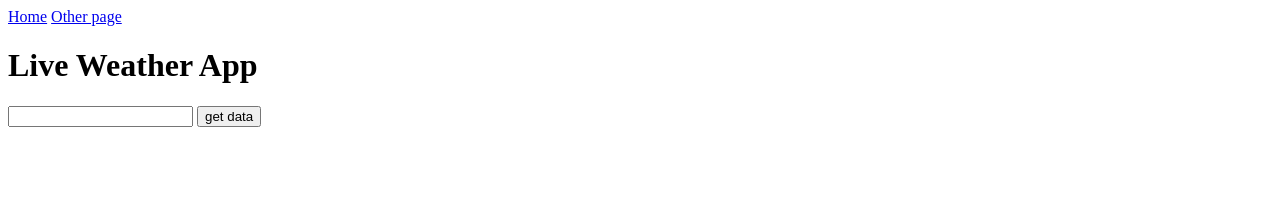
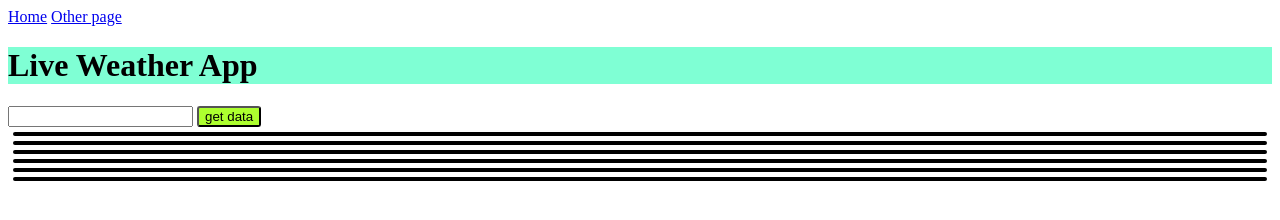
Before and after one commit to anshugpt/Basic-projects, a website: page weather-app/index.html in a window 1280 px wide. Drawn offline with nearby package versions, Linux system fonts and the light colour scheme.

Commit message:
added some style

```diff
--- a/weather-app/index.html
+++ b/weather-app/index.html
@@ -4,6 +4,7 @@
     <meta charset="UTF-8">
     <meta name="viewport" content="width=device-width, initial-scale=1.0">
     <title>Document</title>
+    <link rel="stylesheet" href="style.css">
 </head>
 <body>
     <nav>
@@ -19,12 +20,12 @@
     </form>
 
     <div id="result">
-        <p id="temp"></p>
-        <p id="humidity"></p>
-        <p id="status"></p>
-        <p id="description"></p>
-        <p id="visibility"></p>
-        <p id="wind-speed"></p>
+        <p id="temp" class="data"></p>
+        <p id="humidity" class="data"></p>
+        <p id="status" class="data"></p>
+        <p id="description" class="data"></p>
+        <p id="visibility" class="data"></p>
+        <p id="wind-speed" class="data"></p>
     </div>
 
 </body>
--- a/weather-app/style.css
+++ b/weather-app/style.css
@@ -0,0 +1,16 @@
+h1 {
+    background-color: aquamarine;
+
+}
+
+#btn {
+    background-color: greenyellow;
+    border-radius: 3px;
+}
+
+.data {
+    background-color: cadetblue;
+    border: 2px solid black;
+    margin: 5px;
+    border-radius: 5px;
+}
```
